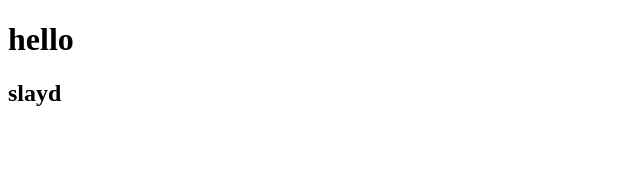
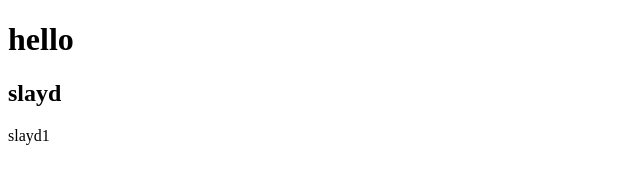
Before and after one commit to mahbuobehakhy/readme.txt, a plain HTML site: page index.html in a window 1280 px wide. Shown: the full height of the page, 0-640 px from the left. Drawn offline with Linux system fonts and the light colour scheme.

Commit message:
addindex

```diff
--- a/index.html
+++ b/index.html
@@ -8,6 +8,7 @@
 <body>
     <h1>hello</h1>
     <h2>slayd</h2>
+    <p>slayd1</p>
 
 </body>
 </html>
```
